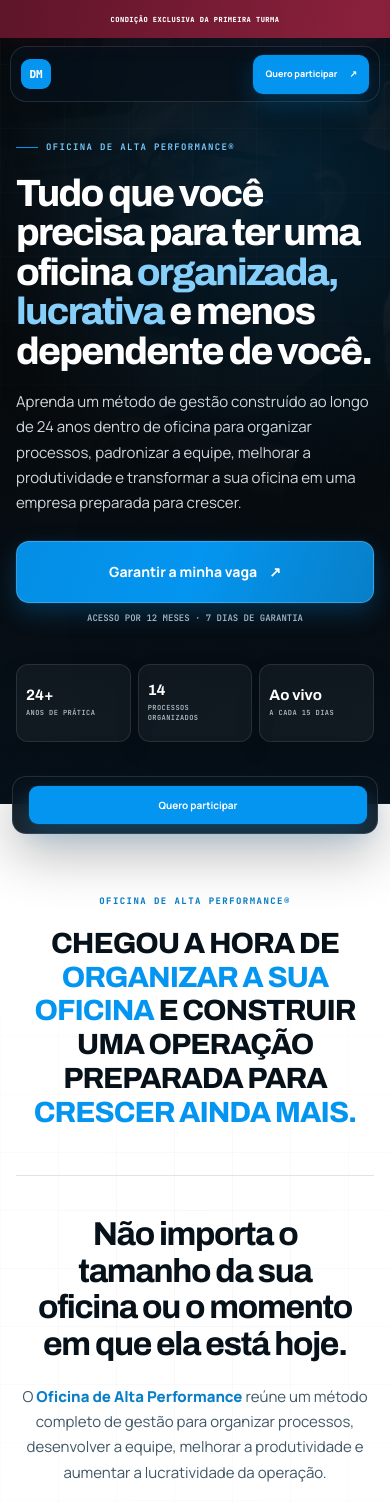
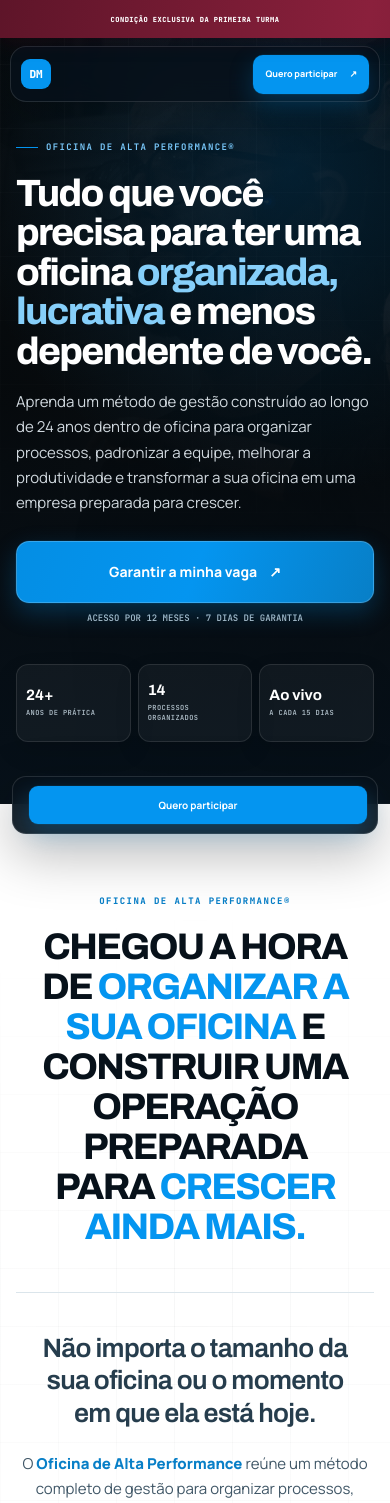
Before and after one commit to cezarhlima1/diegomensor, a Next.js app: page /oficinadealtaperformance in a window 390 px wide. Shown: the top 1503 px of the page. Built offline with nearby package versions, Linux system fonts and the light colour scheme.

Commit message:
corrige hierarquia da segunda secao

```diff
--- a/components/oficina-alta-performance/oficina.module.css
+++ b/components/oficina-alta-performance/oficina.module.css
@@ -745,17 +745,17 @@
 /* A frase vira uma transição menor; o novo texto prepara a seção seguinte. */
 .growthSection{min-height:auto}
 .growthReveal{max-width:1050px;text-align:center}
-.growthReveal h2{max-width:880px;margin-inline:auto;font-size:clamp(27px,3.2vw,40px);line-height:1.12;letter-spacing:-.035em}
+.growthReveal h2{max-width:940px;margin-inline:auto;font-size:clamp(42px,4.8vw,58px);line-height:1.06;letter-spacing:-.045em}
 .growthCopy{max-width:880px;margin:68px auto 0;padding-top:58px;border-top:1px solid #dbe5eb}
-.growthCopy h3{max-width:790px;margin:0 auto 28px;color:#07111a;font:720 clamp(36px,4.5vw,54px)/1.07 var(--font-archivo);letter-spacing:-.04em;text-wrap:balance}
+.growthCopy h3{max-width:720px;margin:0 auto 24px;color:#263d4d;font:620 clamp(25px,2.8vw,34px)/1.2 var(--font-archivo);letter-spacing:-.025em;text-wrap:balance}
 .growthCopy p{max-width:760px;margin:0 auto 18px;color:#405767;font-size:17px;line-height:1.75}
 .growthCopy p strong{color:#087fc7;font-weight:800}
 .growthCopy .growthJourney{display:inline-flex;margin:12px auto 22px;padding:11px 16px;border:1px solid #cfe3ef;border-radius:999px;background:#edf8fe;color:#087fc7;font-weight:750}
 @media(max-width:700px){
   .growthReveal{text-align:center}
-  .growthReveal h2{font-size:clamp(25px,7.5vw,32px);line-height:1.16}
+  .growthReveal h2{font-size:clamp(32px,9.5vw,40px);line-height:1.08}
   .growthCopy{margin-top:45px;padding-top:40px}
-  .growthCopy h3{margin-bottom:22px;font-size:clamp(29px,8.5vw,36px);line-height:1.1}
+  .growthCopy h3{margin-bottom:20px;font-size:clamp(22px,6.8vw,28px);line-height:1.24}
   .growthCopy p{font-size:15px;line-height:1.68}
   .growthCopy .growthJourney{display:flex;border-radius:14px;line-height:1.45}
 }
```
